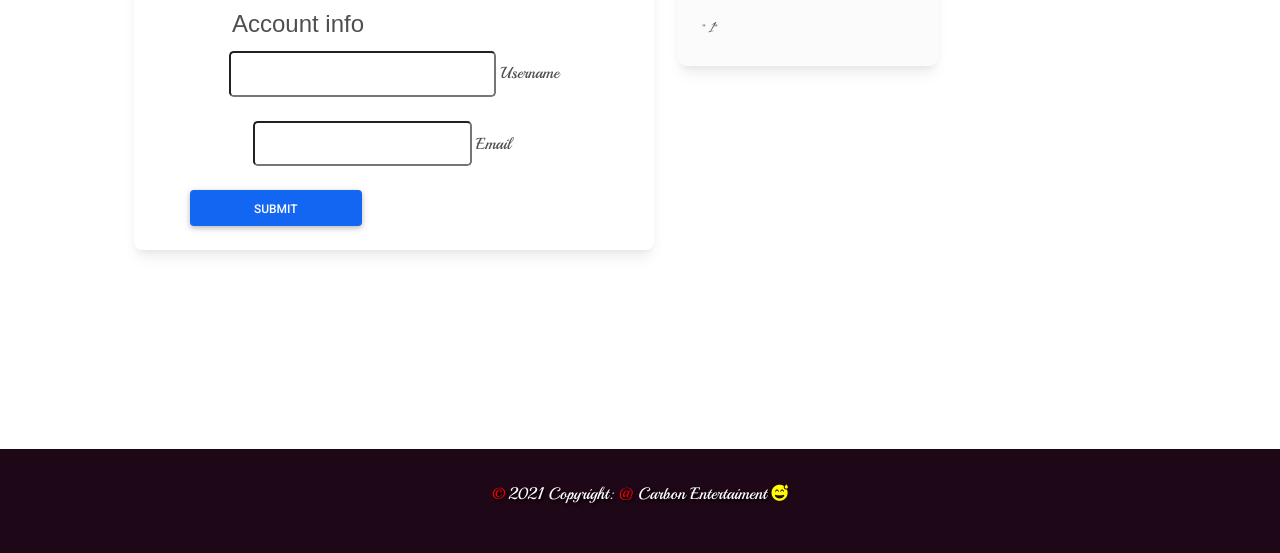
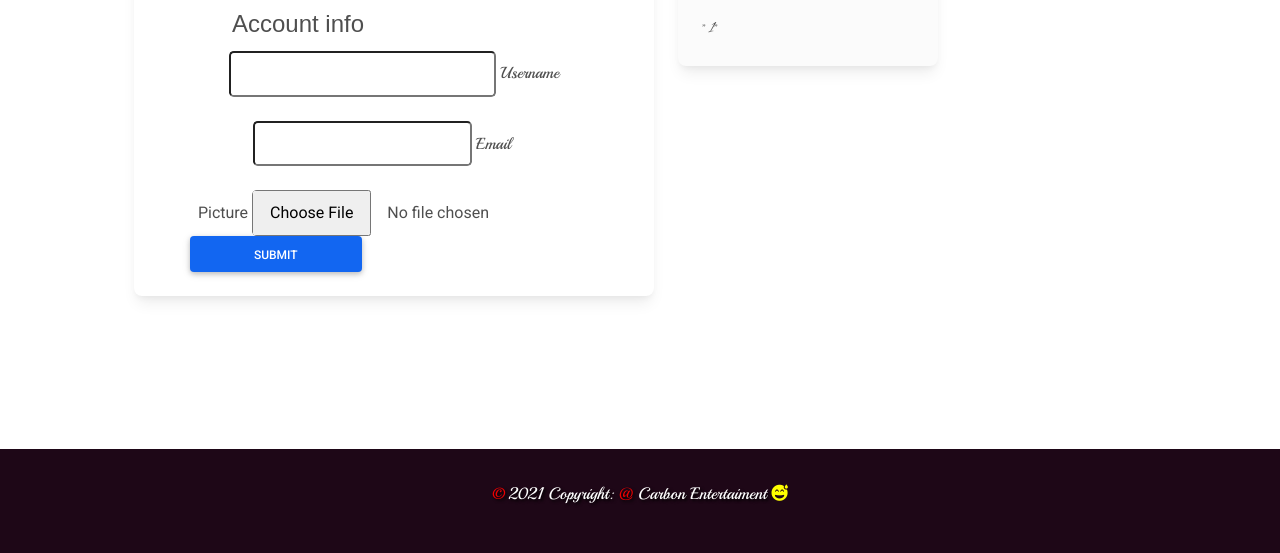
Before and after one commit to eude313/goal, a Flask app: template webapp/templates/Profile.html in a window 1280 px wide. Shown: the part 247-800 px from the top of the page. Run offline with Flask 2, Linux system fonts and the light colour scheme; the template is opened without the code that fills it: most values are stand-ins (such as "Sample title", 1, 10 or a date in 2020); grey boxes marked "Sample" are stand-in pictures; form fields are guessed from the names that the template uses; some libraries are stand-ins or nearby versions; some web fonts are replaced.

Commit message:
add initial changes

```diff
--- a/webapp/auth/forms.py
+++ b/webapp/auth/forms.py
@@ -1,4 +1,5 @@
 from flask_wtf import FlaskForm
+from flask_wtf.file import FileAllowed, FileField
 from wtforms import StringField, PasswordField, SubmitField, BooleanField
 from wtforms.validators import Length, Required, EqualTo, Email, ValidationError
 from webapp.models import User
@@ -31,6 +32,7 @@ class loginForm(FlaskForm):
 class Update_AccountForm(FlaskForm):
     email = StringField('Your email',validators=[Required(),Email()])
     username = StringField(' username',validators = [Required(), Length(min=2, max=22)])
+    picture = StringField('Update profile picture',validators=[FileAllowed(['jpg','png'])])
     submit = SubmitField('Update profile')
 
     def validate_username(self, username):
--- a/webapp/auth/views.py
+++ b/webapp/auth/views.py
@@ -6,6 +6,7 @@ from flask import  render_template,url_for, flash, redirect
 from .forms import registrationForm, loginForm, Update_AccountForm
 import json
 from ..request import get_quotes
+from webapp import request
 
 @auth.route('/signup', methods=['POST', 'GET'])
 def signUp():
--- a/webapp/templates/Profile.html
+++ b/webapp/templates/Profile.html
@@ -29,7 +29,7 @@
                         </div>
                     </div>
                     <div class="container">
-                        <form method="POST" action="">
+                        <form method="POST" action="" enctype="multipart/form-data">
                                 {{ form.hidden_tag() }}
                             <fieldset class="form-group text-center">
                                 <legend class="form" style="font-family: 'Signika Negative', sans-serif; margin-left:-6rem;">Account info </legend>
@@ -65,9 +65,18 @@
                                     {% endif %}
                                  {{ form.email.label( class="form-control-label",style="font-family: 'Playball', cursive;" ) }}
                                 </div>
-                                <!-- Submit button -->
-
+                                <!-- picture -->
+                                <div>
+                                    {{ form.picture.label() }}
+                                    {{ form.picture( class="form-control-lg" ) }}
+                                    {% if form.picture.errors %}
+                                        {% for error in form.picture.errors %}
+                                            <span class="text-danger"> {{ error }}</span> <br>
+                                        {% endfor %}
+                                    {% endif %}
+                                </div>
                             </fieldset>
+                            <!-- Submit button -->
                             <div class="text-center">
                                 {{ form.submit( class="btn btn-primary btn-block mb-4", style="width: 33%; margin-left: 3.5rem;") }}
                             </div>
```
